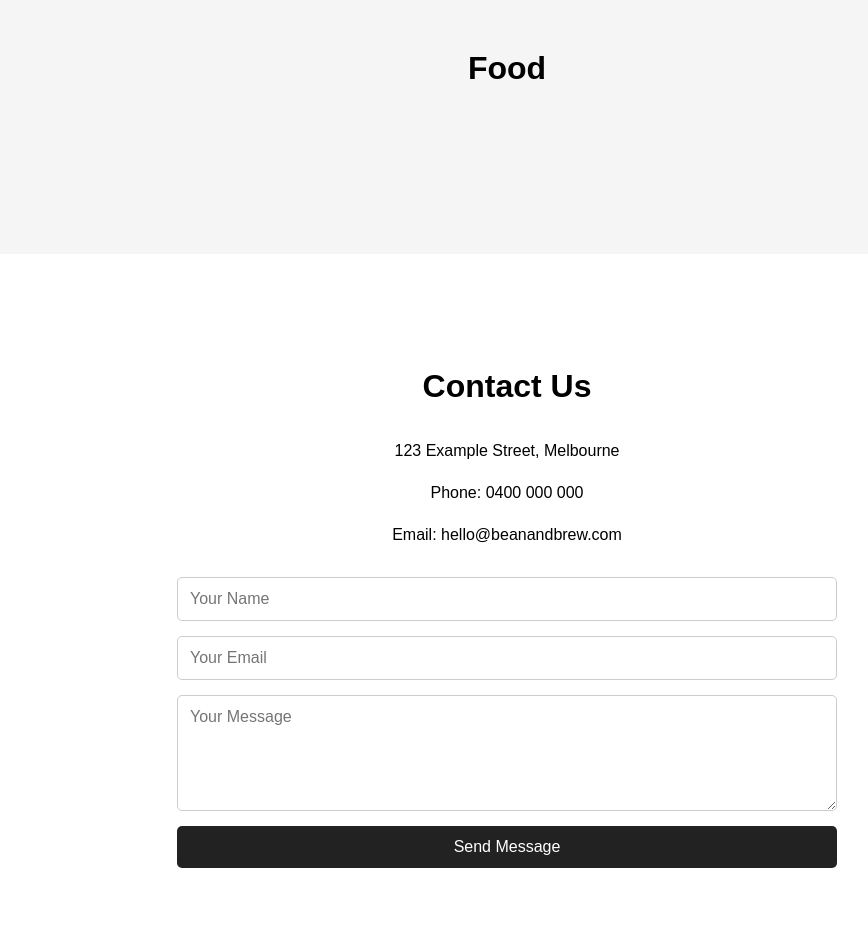
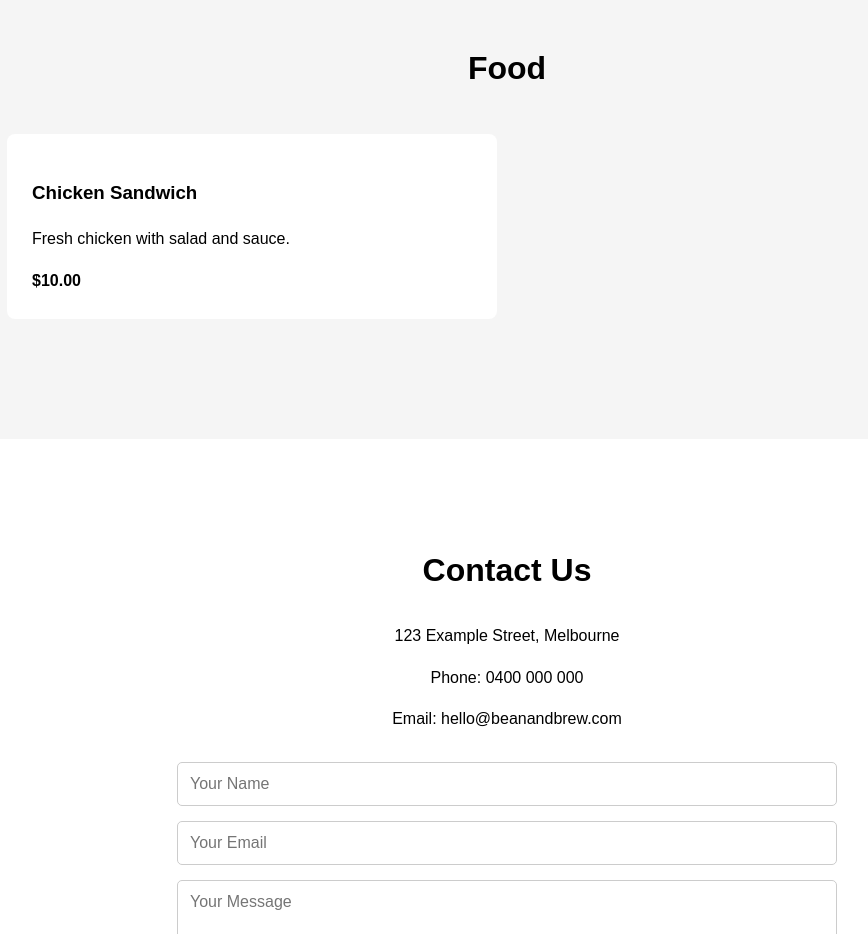
Before and after one commit to LeeKHao/bean-brew-cafe, a plain HTML site: page index.html in a window 1280 px wide. Shown: the part 1357-2291 px from the top of the page, without its empty margins (133-1001 px from the left). Drawn offline with Linux system fonts and the light colour scheme; no server answers.

Commit message:
Update description in products table script

```diff
--- a/index.html
+++ b/index.html
@@ -54,6 +54,11 @@
         </div>
         <h2>Food</h2>
         <div class="menu-container">
+            <div class="menu-item">
+                <h3>Chicken Sandwich</h3>
+                <p>Fresh chicken with salad and sauce.</p>
+                <strong>$10.00</strong>
+            </div>
         </div>
     </section>
 
```
